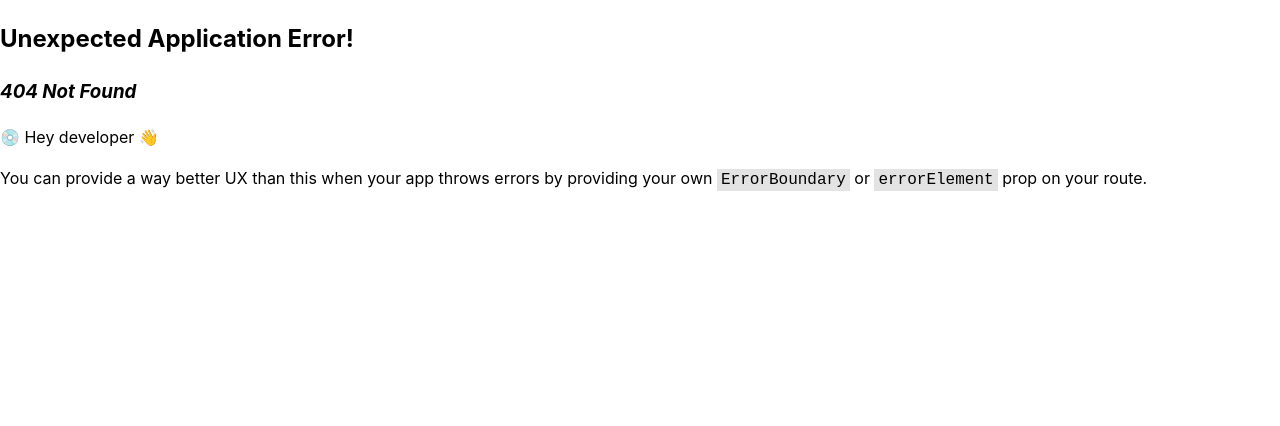
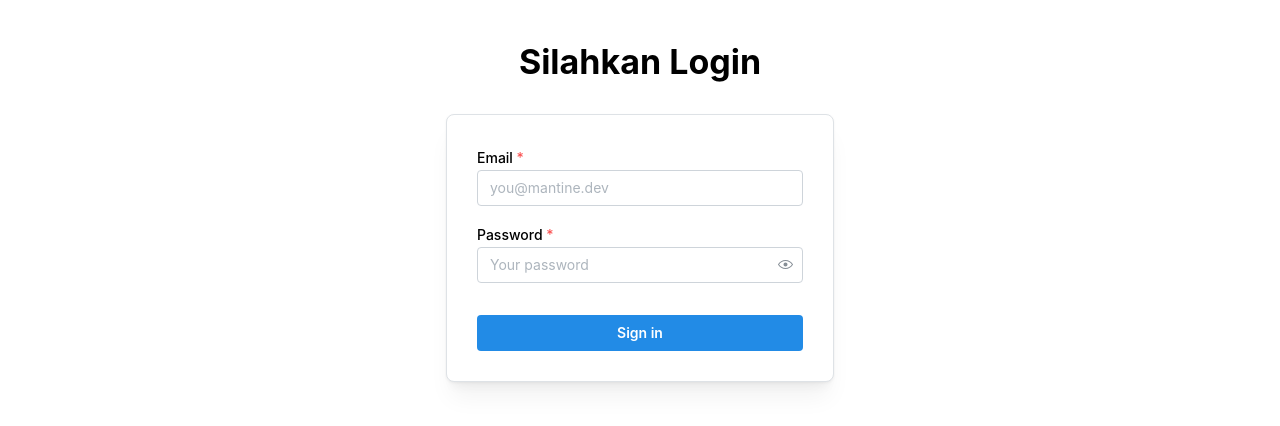
Before and after one commit to dioauliaharrisa/standard_dashboard, a React (Vite) app: page /login in a window 1280 px wide. Before the commit this address had no page. Shown: the top 426 px of the page. Built offline with nearby package versions, Linux system fonts and the light colour scheme.

Commit message:
Add login functionality and protected route component

```diff
--- a/package.json
+++ b/package.json
@@ -16,7 +16,8 @@
     "dayjs": "^1.11.13",
     "react": "^19.0.0",
     "react-dom": "^19.0.0",
-    "react-router": "^7.1.3"
+    "react-router": "^7.1.3",
+    "react-router-dom": "^7.1.5"
   },
   "devDependencies": {
     "@types/react": "^19.0.7",
--- /dev/null
+++ b/src/pages/components/auth/index.tsx
@@ -0,0 +1,55 @@
+import React, { createContext, useContext, useEffect, useState } from "react";
+
+interface AuthContextType {
+  isAuthenticated: boolean;
+  login: (values: { email: string; password: string }) => Promise<boolean>;
+  logout: () => void;
+}
+
+const API_BASE_URL = "http://localhost:3000";
+
+const AuthContext = createContext<AuthContextType | null>(null);
+
+export const AuthProvider: React.FC<{ children: React.ReactNode }> = ({
+  children,
+}) => {
+  const [isAuthenticated, setIsAuthenticated] = useState<boolean>(
+    () => localStorage.getItem("isAuthenticated") === "true"
+  );
+
+  useEffect(() => {
+    localStorage.setItem("isAuthenticated", String(isAuthenticated));
+  }, [isAuthenticated]);
+
+  const login = async (values: { email: string; password: string }) => {
+    console.log("🦆 ~ login ~ values:", values);
+    const response = await fetch(`${API_BASE_URL}/users/login`, {
+      method: "POST",
+      headers: {
+        "Content-Type": "application/json", // Set the content type to JSON
+      },
+      body: JSON.stringify(values),
+    });
+    console.log("🦆 ~ login ~ response:", response);
+    if (response.ok) {
+      setIsAuthenticated(true);
+      return true;
+    }
+    return false;
+  };
+  const logout = () => setIsAuthenticated(false);
+
+  return (
+    <AuthContext.Provider value={{ isAuthenticated, login, logout }}>
+      {children}
+    </AuthContext.Provider>
+  );
+};
+
+export const useAuth = () => {
+  const context = useContext(AuthContext);
+  if (!context) {
+    throw new Error("useAuth must be used within an AuthProvider");
+  }
+  return context;
+};
--- a/src/pages/components/modal-add-reports/index.tsx
+++ b/src/pages/components/modal-add-reports/index.tsx
@@ -23,6 +23,7 @@ export const ModalAddReport = (props: {
   toggleForm: () => void;
   setValue: React.Dispatch<React.SetStateAction<Date | null>>;
   value: Date | null;
+  fetchReports: () => void;
 }) => {
   const form = useForm({
     initialValues: {
@@ -69,6 +70,8 @@ export const ModalAddReport = (props: {
         throw new Error(`HTTP error! status: ${response.status}`);
       }
 
+      props.fetchReports();
+
       // const data: CreateReportResponse = await response.json();
 
       // Close the modal
@@ -82,7 +85,7 @@ export const ModalAddReport = (props: {
   };
   const section = form.values.section;
 
-  const mapSectionReportType = {
+  const mapSectionReportType: { [key: string]: string[] } = {
     Teknis: [
       "Inspeksi HACCP",
       "Suveillance HACCP",
--- /dev/null
+++ b/src/pages/components/protected-route/index.tsx
@@ -0,0 +1,20 @@
+import React, { useEffect } from "react";
+import { useAuth } from "../auth";
+import { useNavigate, Outlet } from "react-router";
+
+const ProtectedRoute: React.FC = () => {
+  const { isAuthenticated } = useAuth();
+  const navigate = useNavigate();
+
+  useEffect(() => {
+    if (!isAuthenticated) {
+      navigate("/login", { replace: true });
+    }
+  }, [isAuthenticated, navigate]);
+
+  if (!isAuthenticated) return null;
+
+  return <Outlet />;
+};
+
+export default ProtectedRoute;
--- a/src/pages/daily/index.tsx
+++ b/src/pages/daily/index.tsx
@@ -14,13 +14,9 @@ export const DailyReport = () => {
   };
 
   const [reports, setReports] = useState<Report[]>([]);
-  const [loading, setLoading] = useState(false);
-  const [error, setError] = useState<string | null>(null);
 
   console.log("🦆 ~ DailyReport ~ reports:", reports);
   const fetchReports = async () => {
-    setLoading(true);
-    setError(null);
     try {
       const response = await fetch(`${API_BASE_URL}/report/get-all/1`);
       if (!response.ok) {
@@ -29,9 +25,7 @@ export const DailyReport = () => {
       const data = await response.json();
       setReports(data);
     } catch (err) {
-      setError(err instanceof Error ? err.message : "An error occurred");
-    } finally {
-      setLoading(false);
+      console.log(err);
     }
   };
 
@@ -64,6 +58,7 @@ export const DailyReport = () => {
         toggleForm={toggleForm}
         setValue={setValue}
         value={value}
+        fetchReports={fetchReports}
       />
       <Paper className={styles.content}>
         <Group justify="space-between">
--- a/src/pages/daily/types.ts
+++ b/src/pages/daily/types.ts
@@ -5,4 +5,5 @@ export type Report = {
   personnels: string[]; // Array of personnel names
   report: { type: string };
   documentation?: string | null; // URL or file path (nullable)
+  outputReport: string;
 };
--- /dev/null
+++ b/src/pages/login/index.tsx
@@ -0,0 +1,68 @@
+import {
+  Button,
+  Paper,
+  PasswordInput,
+  TextInput,
+  Title,
+  Container,
+} from "@mantine/core";
+import styles from "./index.module.css";
+import { useAuth } from "../components/auth";
+import { useForm } from "@mantine/form";
+import { useNavigate } from "react-router";
+
+export const Login = () => {
+  const { login } = useAuth();
+  const navigate = useNavigate();
+  const form = useForm({
+    initialValues: {
+      email: "",
+      password: "",
+    },
+
+    validate: {
+      email: (value) => (/^\S+@\S+$/.test(value) ? null : "Invalid email"),
+    },
+  });
+
+  const handleSubmit = async (values: { email: string; password: string }) => {
+    const isSuccessLogin = await login(values);
+    if (isSuccessLogin) {
+      navigate("/");
+    }
+    console.log("🦆 ~ handleSubmit ~ isSuccessLogin:", isSuccessLogin);
+  };
+
+  return (
+    <>
+      <Container size={420} my={40}>
+        <Title ta="center" className={styles.title}>
+          Silahkan Login
+        </Title>
+
+        <Paper withBorder shadow="md" p={30} mt={30} radius="md">
+          <form onSubmit={form.onSubmit(handleSubmit)}>
+            <TextInput
+              label="Email"
+              placeholder="you@mantine.dev"
+              key={form.key("email")}
+              {...form.getInputProps("email")}
+              required
+            />
+            <PasswordInput
+              label="Password"
+              placeholder="Your password"
+              key={form.key("password")}
+              required
+              {...form.getInputProps("password")}
+              mt="md"
+            />
+            <Button fullWidth mt="xl" type="submit">
+              Sign in
+            </Button>
+          </form>
+        </Paper>
+      </Container>
+    </>
+  );
+};
```
Also changed, not shown: src/App.tsx (+14 -0 lines), src/pages/login/index.module.css (added), 1 other file (tests, documents, lock files or other folders).
